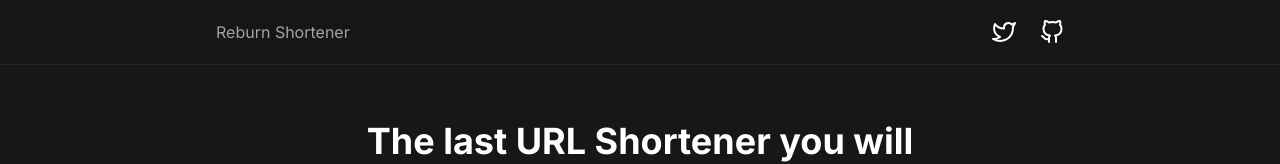
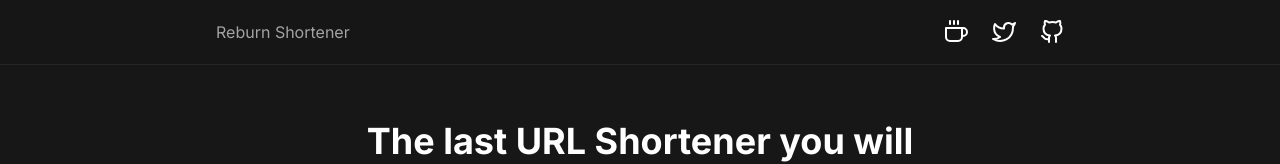
Before and after one commit to JGMateran/url-shortener, a Next.js app: page / in a window 1280 px wide. Shown: the top 164 px of the page. Built offline with nearby package versions, Linux system fonts and the light colour scheme.

Commit message:
refactor: social links added

```diff
--- a/components/Footer.tsx
+++ b/components/Footer.tsx
@@ -8,7 +8,7 @@ export function Footer () {
     <div className="border-t border-neutral-800">
       <Container className="h-16 flex items-center justify-center">
         <Text priority="low" className="flex items-center text-sm">
-          Made with <Heart className="mx-2" /> and a lot of <Coffee className="mx-2" /> by <a href="#" className="mx-2 font-bold text-white">reburn.dev</a>
+          Made with <Heart className="mx-2" /> and a lot of <Coffee className="mx-2" /> by <a href="https://www.reburn.dev" className="mx-2 font-bold text-white" rel="noopener noreferrer" target="_blank">reburn.dev</a>
         </Text>
       </Container>
     </div>
--- a/components/Navbar.tsx
+++ b/components/Navbar.tsx
@@ -1,21 +1,26 @@
 import { Container } from '@/ui/Container'
 import { Text } from '@/ui/Text'
 
-import { GitHub, Twitter } from 'react-feather'
+import { Coffee, GitHub, Twitter } from 'react-feather'
 
 export function Navbar () {
   return (
     <div className="z-10 sticky top-0 backdrop-blur-sm bg-neutral-900/90 border-b border-neutral-800">
       <Container className="h-16 flex items-center">
         <Text priority="medium">
-          Reburn Shortener
+          <a href="https://www.reburn.dev" target="_blank" rel="noopener noreferrer">
+            Reburn Shortener
+          </a>
         </Text>
         <div className="flex-1"></div>
         <div className="flex items-center space-x-6">
-          <a href="#">
+          <a href="https://ko-fi.com/reburn" target="_blank" rel="noopener noreferrer">
+            <Coffee />
+          </a>
+          <a href="https://www.twitter.com/reburn_dev" target="_blank" rel="noopener noreferrer">
             <Twitter />
           </a>
-          <a href="#">
+          <a href="https://www.github.com/JGMateran" target="_blank" rel="noopener noreferrer">
             <GitHub />
           </a>
         </div>
```
